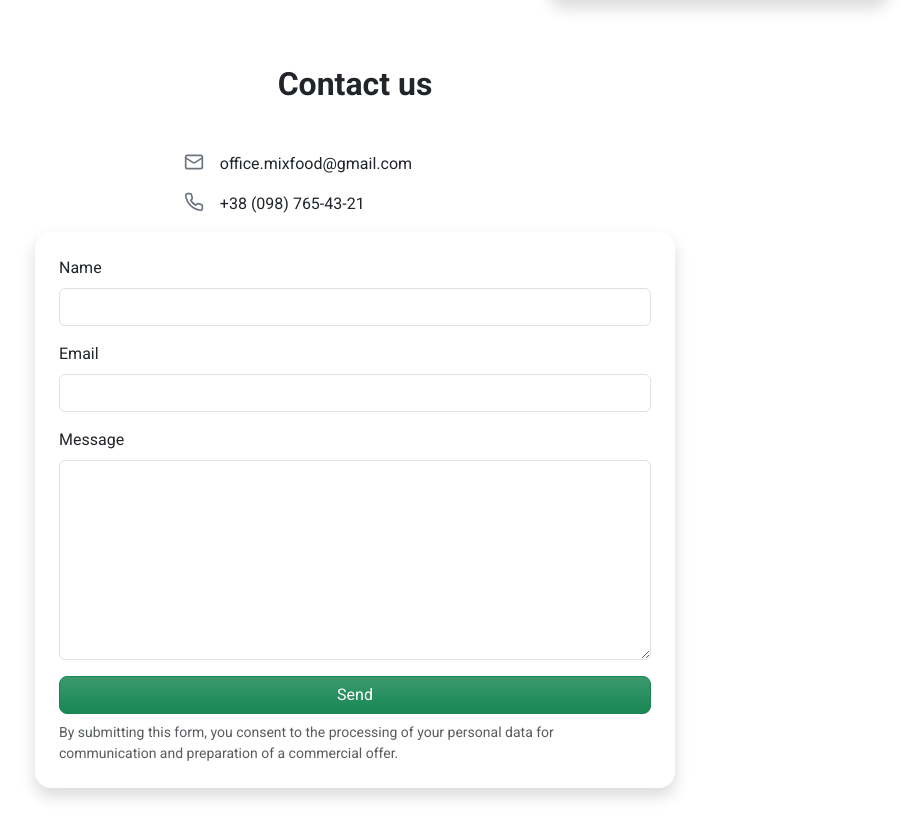
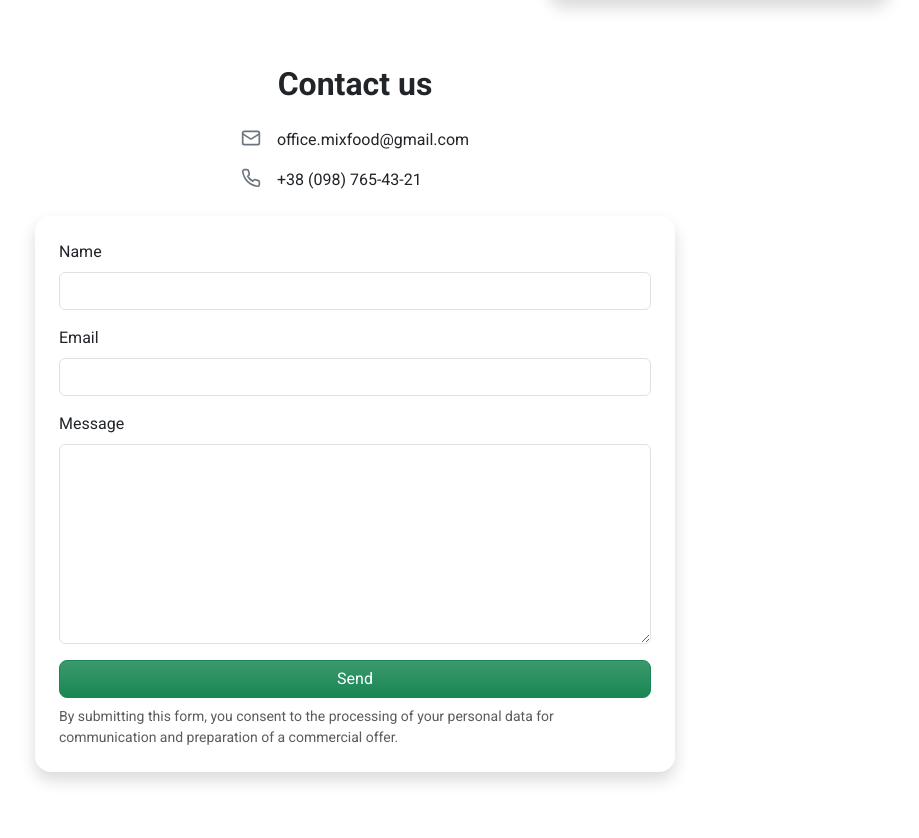
Before and after one commit to RenatAsadulov/Mix-food, a React (Vite) app: page / in a window 1280 px wide. Shown: the part 1325-2163 px from the top of the page, without its empty margins (285-1204 px from the left). Built offline with nearby package versions, Linux system fonts and the light colour scheme.

Commit message:
contact form main page

```diff
--- a/src/sections/Contact.jsx
+++ b/src/sections/Contact.jsx
@@ -37,7 +37,6 @@
       {isMobile ? (
         <div>
           <div className="justify-self-center">
-            <div className="col-md-6">
             <div className="d-flex align-items-center flex-column gap-2">
               <div>
                 <p className="d-flex align-items-start gap-2 text-secondary">
@@ -60,7 +59,6 @@
                     +38 (098) 765-43-21
                   </a>
                 </p>
-                </div>
               </div>
             </div>
           </div>
@@ -137,11 +135,9 @@
           </div>
         </div>
       ) : (
-        <div className="d-flex flex-column p-4 align-items-center">
-          <div className="">
-            <div className="col-md-6">
+        <div className="d-flex flex-column align-items-center">
           <div className="d-flex flex-column align-items-center gap-2">
-                <div>
+            <div className="mb-2">
               <p className="d-flex align-items-start gap-2 text-secondary">
                 <Mail size={20} className="me-2" />
                 <p className="m-0 p-0">
@@ -162,8 +158,6 @@
                   +38 (098) 765-43-21
                 </a>
               </p>
-                </div>
-              </div>
             </div>
           </div>
 
```
Lines whose indentation alone changed are shown as unchanged.
